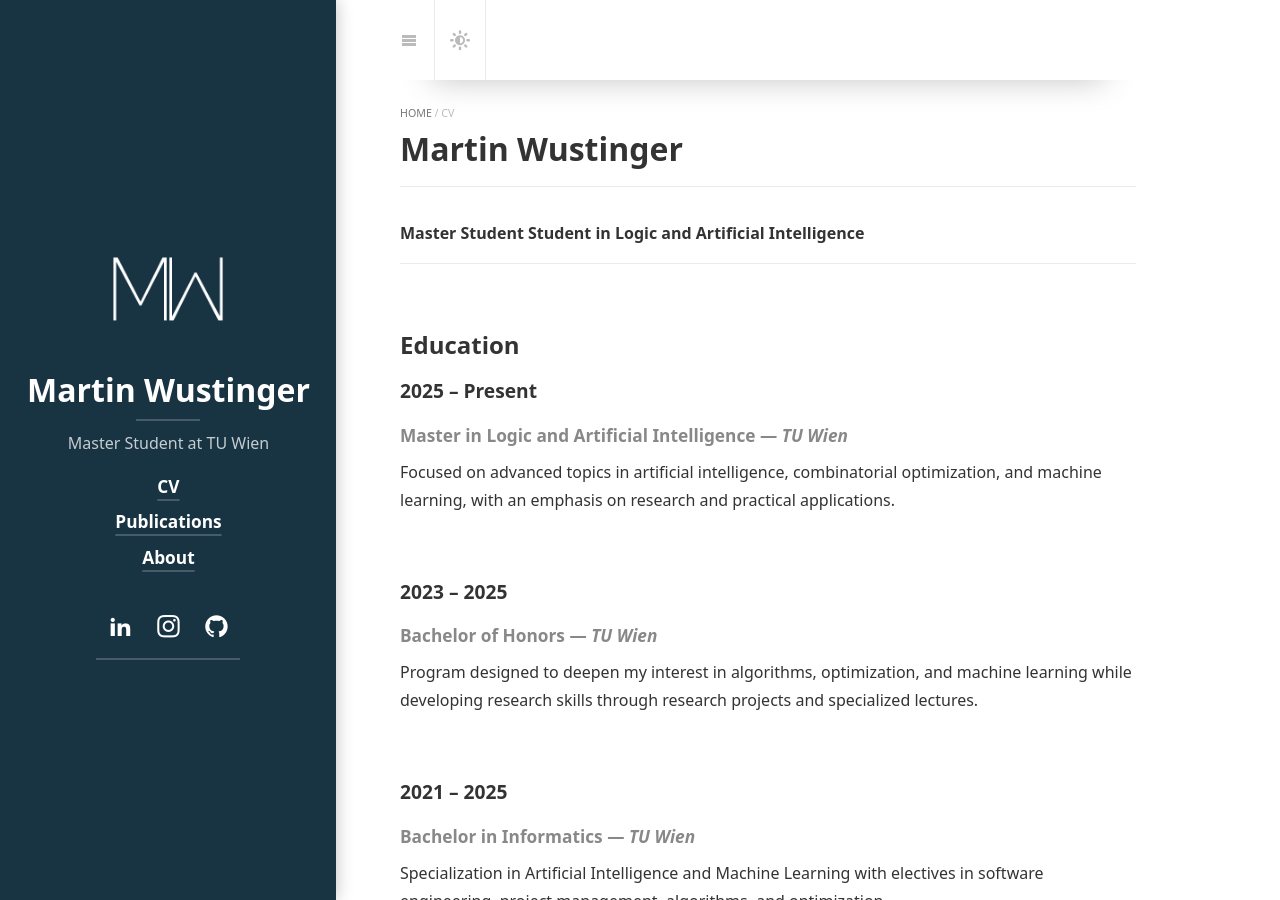
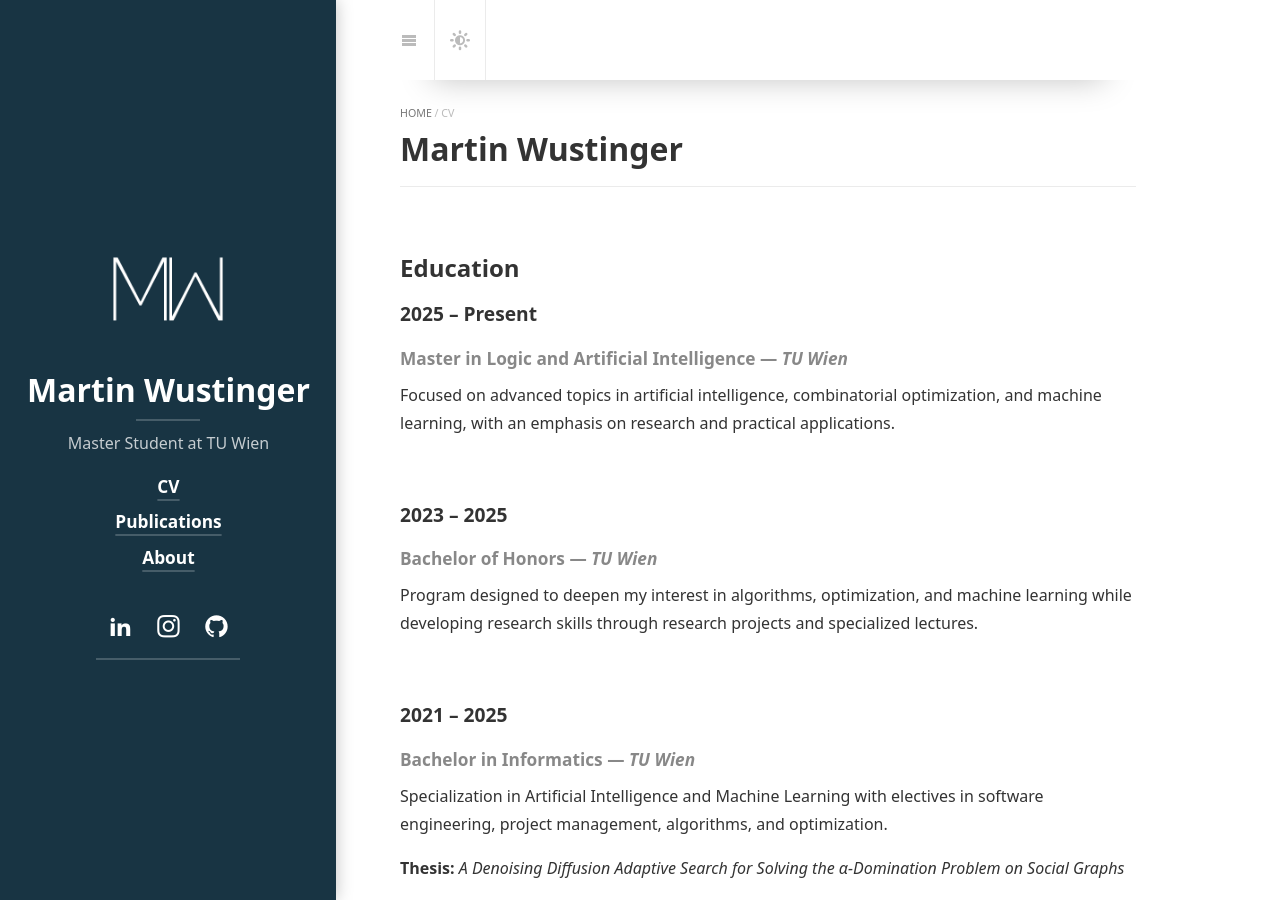
Before and after one commit to mwustinger/github.io, a Jekyll site: the page built from cv.md, in a window 1280 px wide and 900 px high. Built offline with Jekyll 4.4.1, drawn with Linux system fonts in a browser that asks for light colours; cached includes are drawn as plain includes; nearby versions of some CDN libraries; some web fonts are replaced; library files that are not in the unit come from our copies.

Commit message:
Update CV

```diff
--- a/cv.md
+++ b/cv.md
@@ -4,10 +4,6 @@ title: Martin Wustinger
 description: Curriculum Vitae of Martin Wustinger
 hide_description: true
 hide_last_modified: false
----
-
-**Master Student Student in Logic and Artificial Intelligence**
-
 ---
 
 ## Education
```
